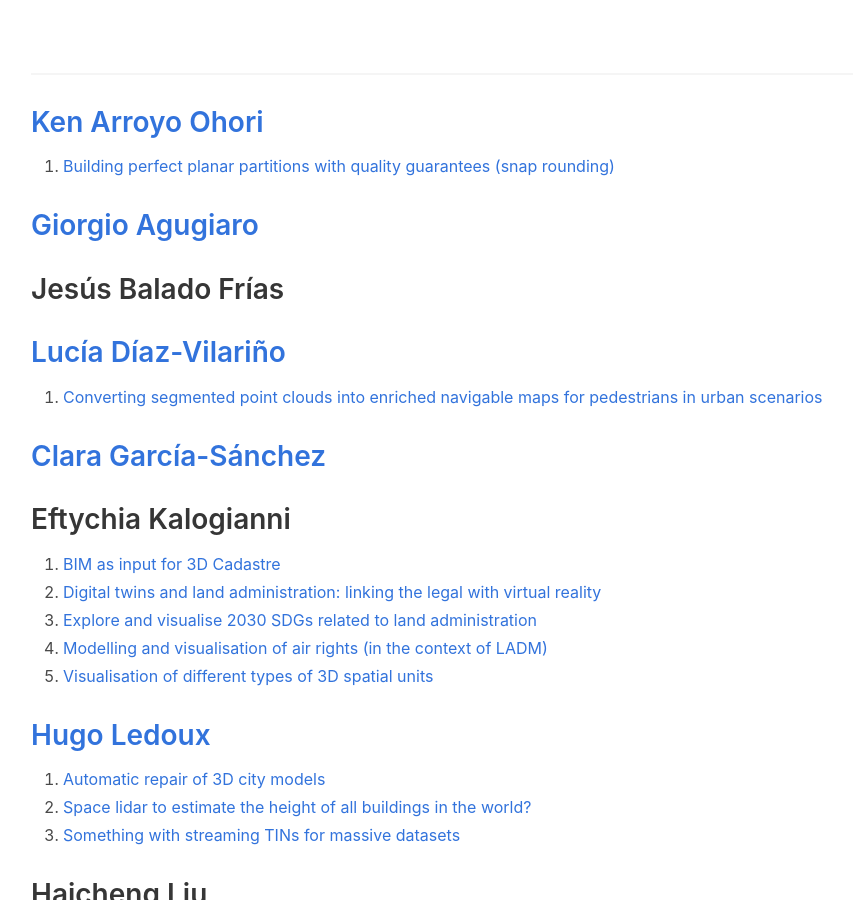
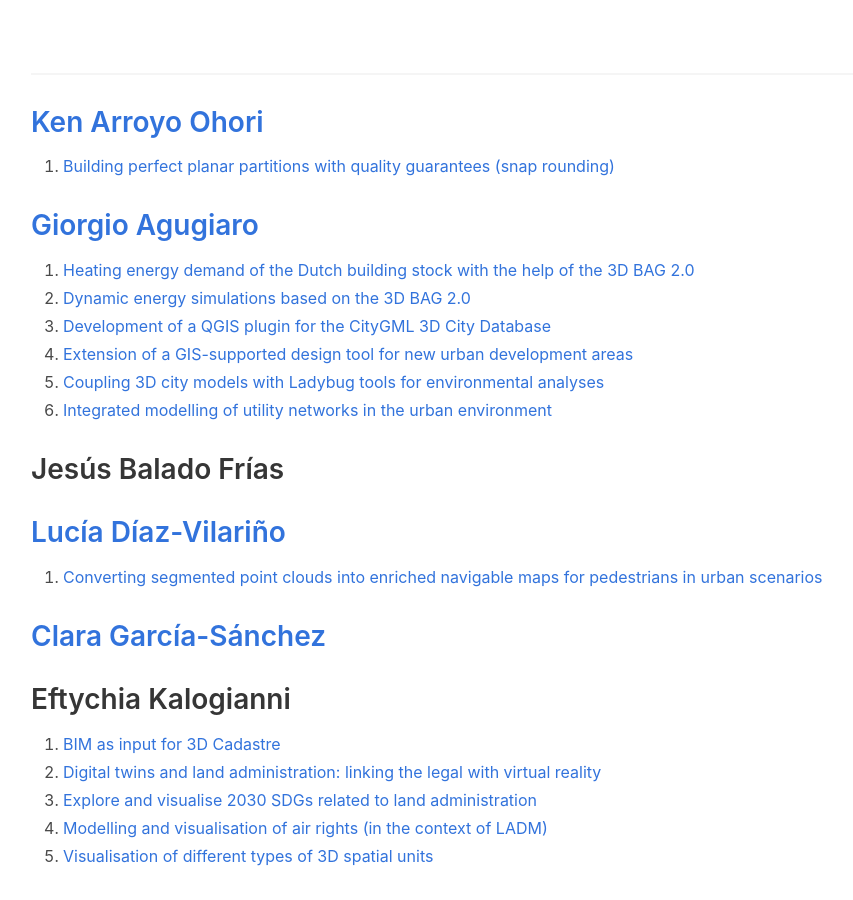
Before and after one commit to tudelft3d/geo2020, a Jekyll site: the page built from potentialtopics/index.md, in a window 1280 px wide and 900 px high, scrolled down 931 px. Shown: the whole window, without its empty margins (33-886 px from the left). Built offline with Jekyll 4.4.1, drawn with Linux system fonts in a browser that asks for light colours; nearby versions of some CDN libraries.

Commit message:
Added/updated topics of Giorgio (& Camilo)

```diff
--- a/potentialtopics/index.md
+++ b/potentialtopics/index.md
@@ -35,10 +35,12 @@ permalink: /potentialtopics/
 
 
 ## [Giorgio Agugiaro](https://3d.bk.tudelft.nl/gagugiaro/)
-<!-- 1. [Coupling 3D city models with Ladybug tools for environmental analyses](https://3d.bk.tudelft.nl/education/msctopics/#coupling-3d-city-models-with-ladybug-tools-for-environmental-analyses)
-2. [Test and extension of a GIS-supported design tool for new urban development areas](https://3d.bk.tudelft.nl/education/msctopics/#testing-and-extension-of-a-gis-supported-design-tool-for-new-urban-development-areas)
-3. [GIS-based integrated modelling of building stock and supply networks for assessment of near-zero energy districts](https://3d.bk.tudelft.nl/education/msctopics/#gis-based-integrated-modelling-of-building-stock-and-supply-networks-for-assessment-of-near-zero-energy-districts)
-4. [Integrated modelling of utility networks in the urban environment](https://3d.bk.tudelft.nl/education/msctopics/#integrated-modelling-of-utility-networks-in-the-urban-environment) -->
+ 1. [Heating energy demand of the Dutch building stock with the help of the 3D BAG 2.0](https://3d.bk.tudelft.nl/education/msctopics/)
+ 2. [Dynamic energy simulations based on the 3D BAG 2.0](https://3d.bk.tudelft.nl/education/msctopics/)
+ 3. [Development of a QGIS plugin for the CityGML 3D City Database](https://3d.bk.tudelft.nl/education/msctopics/)
+ 4. [Extension of a GIS-supported design tool for new urban development areas](https://3d.bk.tudelft.nl/education/msctopics/#extension-of-a-gis-supported-design-tool-for-new-urban-development-areas)
+ 5. [Coupling 3D city models with Ladybug tools for environmental analyses](https://3d.bk.tudelft.nl/education/msctopics/#coupling-3d-city-models-with-ladybug-tools-for-environmental-analyses)
+ 6. [Integrated modelling of utility networks in the urban environment](https://3d.bk.tudelft.nl/education/msctopics/#integrated-modelling-of-utility-networks-in-the-urban-environment)
 
 
 ## Jesús Balado Frías
```
